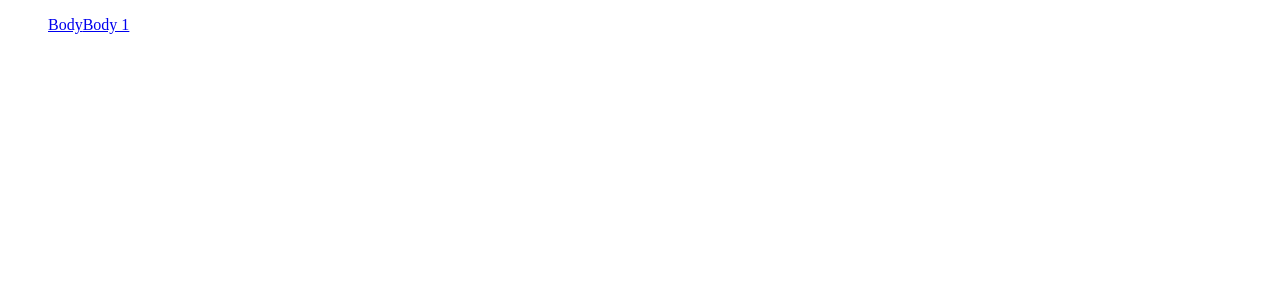
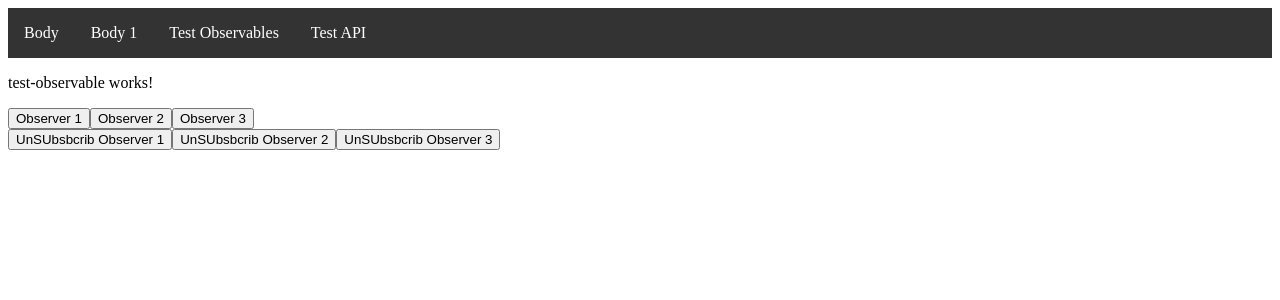
Before and after one commit to yogeshrajput335/learnAngular, an Angular app: page /observables in a window 1280 px wide. Before the commit this address led to /. Shown: the top 300 px of the page. Built offline with nearby package versions, Linux system fonts and the light colour scheme.

Commit message:
Observable demo anf consume rest api

```diff
--- /dev/null
+++ b/src/app/api-consume/api-consume.component.html
@@ -0,0 +1,13 @@
+
+<button (click)="GetData()">Get Data</button>
+<table>
+    <tr *ngFor="let w of WebData">
+        <td style="border: 1px black solid;">{{w.albumId}}</td>
+        <td style="border: 1px black solid;">{{w.id}}</td>
+        <td style="border: 1px black solid;">{{w.title |uppercase}}</td>
+        <td style="border: 1px black solid;">{{w.url}}</td>
+        <td style="border: 1px black solid;">
+            <img [src]="w.thumbnailUrl"/></td>
+            <!-- {{w.thumbnailUrl}}</td> -->
+    </tr>
+</table>
--- /dev/null
+++ b/src/app/api-consume/api-consume.component.ts
@@ -0,0 +1,18 @@
+import { CommonModule } from '@angular/common';
+import { HttpClient, HttpClientModule } from '@angular/common/http';
+import { Component } from '@angular/core';
+
+@Component({
+  selector: 'app-api-consume',
+  imports: [HttpClientModule,CommonModule ],
+  templateUrl: './api-consume.component.html',
+  styleUrl: './api-consume.component.css',
+  providers:[HttpClient]
+})
+export class ApiConsumeComponent {
+  constructor(private httpClient : HttpClient){}
+  WebData:any;
+  GetData(){
+    this.httpClient.get("https://jsonplaceholder.typicode.com/photos").subscribe(d=>this.WebData=d);
+  }
+}
--- a/src/app/app.component.css
+++ b/src/app/app.component.css
@@ -0,0 +1,23 @@
+ul {
+    list-style-type: none;
+    margin: 0;
+    padding: 0;
+    overflow: hidden;
+    background-color: #333333;
+  }
+
+  li {
+    float: left;
+  }
+
+  li a {
+    display: block;
+    color: white;
+    text-align: center;
+    padding: 16px;
+    text-decoration: none;
+  }
+
+  li a:hover {
+    background-color: #111111;
+  }
--- a/src/app/app.component.html
+++ b/src/app/app.component.html
@@ -1,5 +1,7 @@
 <ul>
-    <a routerLink="/body" routerLinkActive="active">Body</a>
-    <a routerLink="/body1" routerLinkActive="active">Body 1</a>
+    <li><a routerLink="/body" routerLinkActive="active">Body</a></li>
+    <li><a routerLink="/body1" routerLinkActive="active">Body 1</a></li>
+    <li><a routerLink="/observables" routerLinkActive="active">Test Observables</a></li>
+    <li><a routerLink="/apitest" routerLinkActive="active">Test API</a></li>
   </ul>
 <router-outlet></router-outlet>
--- a/src/app/app.routes.ts
+++ b/src/app/app.routes.ts
@@ -1,8 +1,12 @@
 import { Routes } from '@angular/router';
 import { MyBodyComponent } from './my-body/my-body.component';
 import { MyBodyLokaComponent } from './my_bodyLoka/my_body_loka_component';
+import { TestObservableComponent } from './test-observable/test-observable.component';
+import { ApiConsumeComponent } from './api-consume/api-consume.component';
 
 export const routes: Routes = [
     { path : "body" , component : MyBodyComponent },
-    { path : "body1" , component : MyBodyLokaComponent }
+    { path : "body1" , component : MyBodyLokaComponent },
+    { path : "observables" , component : TestObservableComponent },
+    { path : "apitest" , component : ApiConsumeComponent }
 ];
--- a/src/app/my-body/my-body.component.html
+++ b/src/app/my-body/my-body.component.html
@@ -21,3 +21,7 @@
   </div>
 
   <input [(ngModel)]="name" >
+
+  {{pipeDemo | lowercase}}
+<br>
+  {{purchasedOn| date: "EEEE, MMMM d, y, h:mm:ss a zzzz"}} - {{purchasedOn}}
--- a/src/app/my-body/my-body.component.ts
+++ b/src/app/my-body/my-body.component.ts
@@ -1,12 +1,12 @@
 import { Component } from "@angular/core";
 import { MyAdsComponent } from "../my-ads/my-ads.component";
-import { CommonModule } from "@angular/common";
+import { CommonModule, TitleCasePipe } from "@angular/common";
 import { FormsModule } from "@angular/forms";
 
 @Component({
     selector: 'my-b',
     templateUrl: './my-body.component.html',
-    imports: [CommonModule,FormsModule],
+    imports: [CommonModule,FormsModule,TitleCasePipe],
     styleUrl: './my-body.component.css'
 })
 export class MyBodyComponent {
@@ -15,6 +15,8 @@ export class MyBodyComponent {
     hasMyClass=true;
     list=['apple','mango','kiwi','banana']
     myColor="green"
+    pipeDemo= "This is for pipe demo"
+    purchasedOn = '2024-07-08';
     ChangeShow(){
         this.isShow = !this.isShow;
         this.hasMyClass = !this.hasMyClass;
--- /dev/null
+++ b/src/app/test-observable/test-observable.component.html
@@ -0,0 +1,10 @@
+<p>test-observable works!</p>
+<button (click)="obs1()">Observer 1</button>
+<button (click)="obs2()">Observer 2</button>
+<button (click)="obs3()">Observer 3</button>
+<br>
+<button (click)="uobs1()">UnSUbsbcrib Observer 1</button>
+<button (click)="uobs2()">UnSUbsbcrib Observer 2</button>
+<button (click)="uobs3()">UnSUbsbcrib Observer 3</button>
+
+<!-- <button (click)="add()">Add Data</button> -->
--- /dev/null
+++ b/src/app/test-observable/test-observable.component.ts
@@ -0,0 +1,34 @@
+import { Component } from '@angular/core';
+import { interval, of } from 'rxjs';
+
+@Component({
+  selector: 'app-test-observable',
+  imports: [],
+  templateUrl: './test-observable.component.html',
+  styleUrl: './test-observable.component.css'
+})
+export class TestObservableComponent {
+   observable = interval(3000);
+   user1:any
+   user2:any
+   user3:any
+  obs1(){
+    this.user1 = this.observable.subscribe(data=>console.log('observer 1 :',data))
+  }
+  obs2(){
+    this.user2 = this.observable.subscribe(data=>console.log('observer 2 :',data))
+  }
+  obs3(){
+    this.user3 = this.observable.subscribe(data=>console.log('observer 3 :',data))
+  }
+  uobs1(){
+    this.user1.unsubscribe();
+  }
+  uobs2(){
+    this.user2.unsubscribe();
+  }
+  uobs3(){
+    this.user3.unsubscribe();
+  }
+
+}
```
Also changed, not shown: src/app/api-consume/api-consume.component.css (added), src/app/test-observable/test-observable.component.css (added), 2 other files (tests, documents, lock files or other folders).
